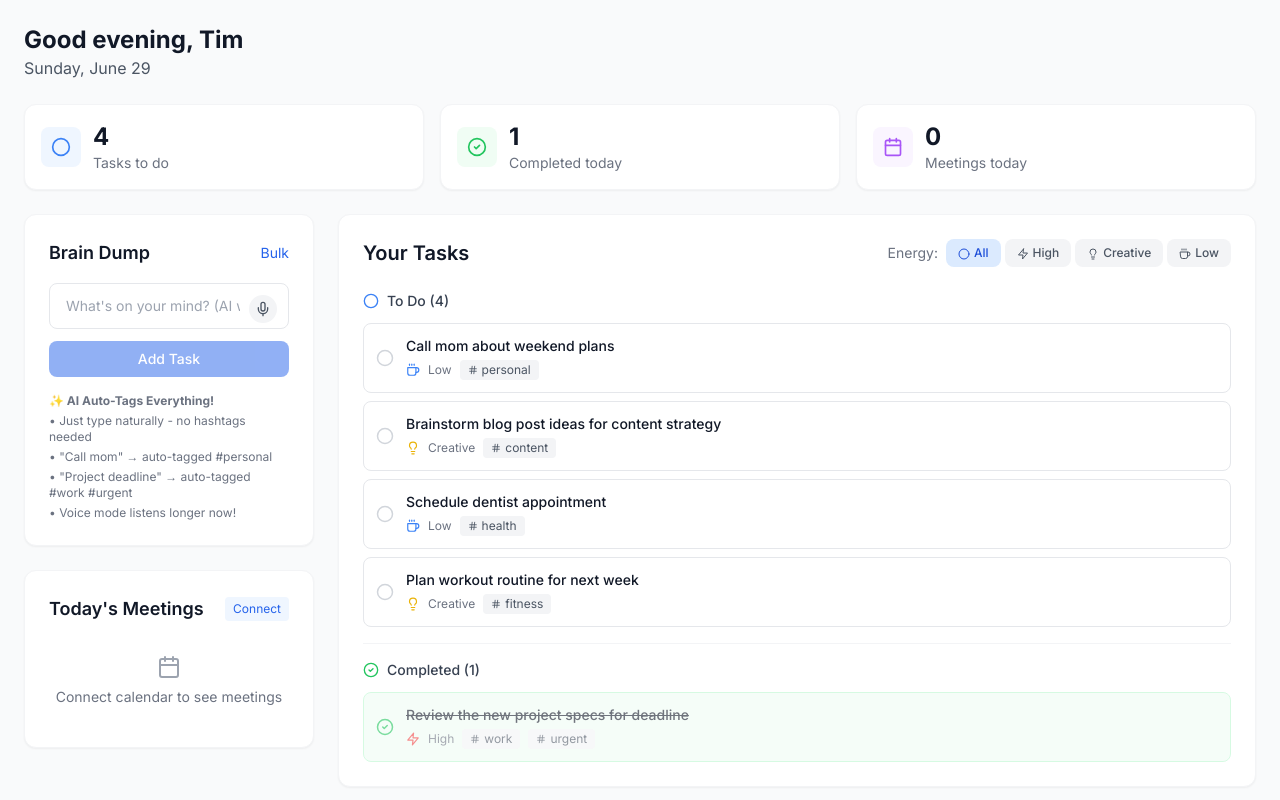
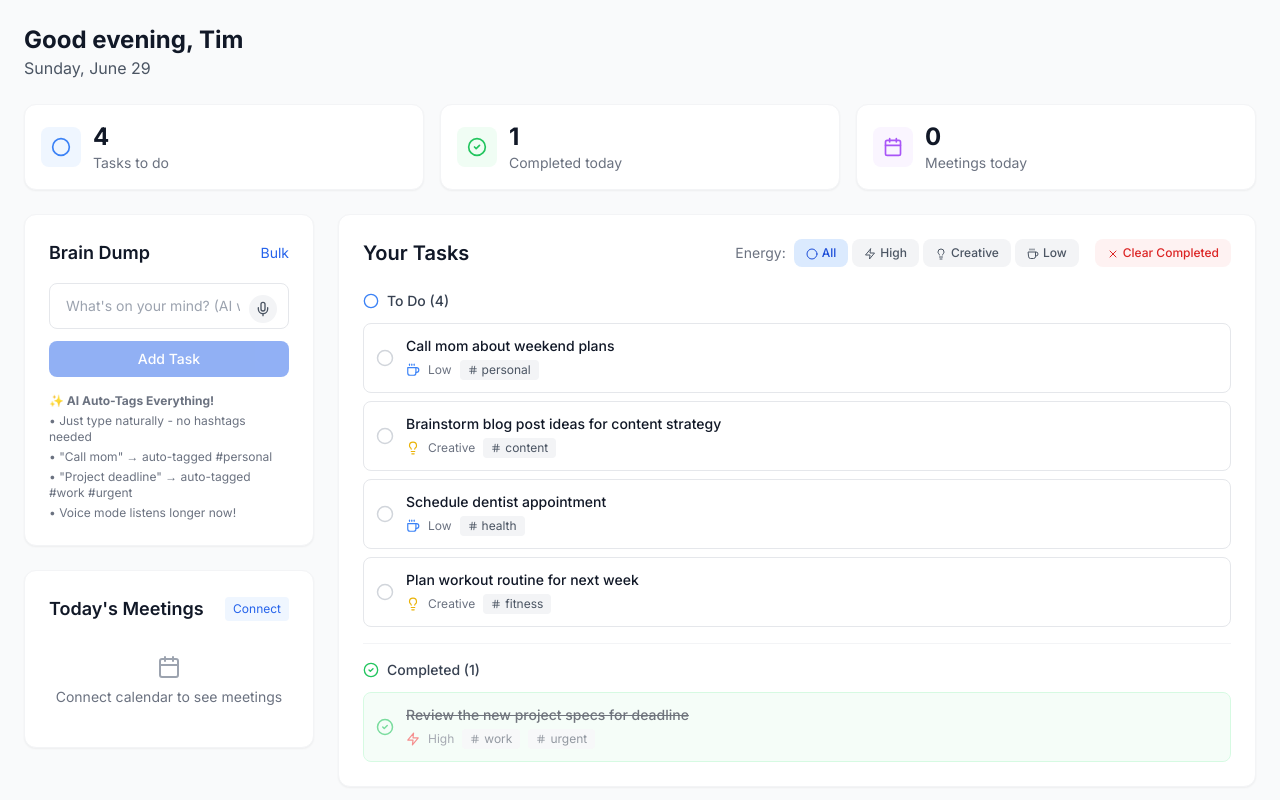
Before and after one commit to timcoe429/life-dashboard, a Next.js app: page / in a window 1280 px wide. Both pictures are taken after a click on the button 385 px from the left and 358 px from the top of the page. Shown: the top 800 px of the page. Built offline with nearby package versions, Linux system fonts and the light colour scheme.

Commit message:
Remove old tasks

```diff
--- a/components/LifeDashboard.js
+++ b/components/LifeDashboard.js
@@ -7,12 +7,12 @@ const LifeDashboard = () => {
   const [currentTime, setCurrentTime] = useState(new Date());
   const [taskInput, setTaskInput] = useState("");
   const [tasks, setTasks] = useState([
-    // Sample tasks showing AI auto-tagging in action
+    // Sample tasks showing AI auto-tagging in action - all fresh for today
     { id: 1, text: "Review the new project specs for deadline", completed: false, energy: "high", tags: ["work", "urgent"], context: "office" },
     { id: 2, text: "Call mom about weekend plans", completed: false, energy: "low", tags: ["personal"], context: "phone" },
     { id: 3, text: "Brainstorm blog post ideas for content strategy", completed: false, energy: "creative", tags: ["content"], context: "anywhere" },
-    { id: 5, text: "Schedule dentist appointment", completed: false, energy: "low", tags: ["health"], context: "phone" },
-    { id: 6, text: "Plan workout routine for next week", completed: false, energy: "creative", tags: ["fitness"], context: "anywhere" },
+    { id: 4, text: "Schedule dentist appointment", completed: false, energy: "low", tags: ["health"], context: "phone" },
+    { id: 5, text: "Plan workout routine for next week", completed: false, energy: "creative", tags: ["fitness"], context: "anywhere" },
   ]);
   const [completedToday, setCompletedToday] = useState(0);
   const [accessToken, setAccessToken] = useState(null);
@@ -70,22 +70,38 @@ const LifeDashboard = () => {
     const lastResetDate = localStorage.getItem('last_reset_date');
 
     if (lastResetDate !== today) {
-      // It's a new day! Reset all completed tasks and clear old ones
-      const resetTasks = tasks.map(task =>
-        task.completed ? { ...task, completed: false, completedAt: null } : task
-      );
+      // It's a new day! Clean up completed tasks
+      console.log('New day detected, resetting completed tasks...');
 
-      // Remove completed tasks older than today
-      const cleanedTasks = resetTasks.filter(task =>
-        !task.completedAt || new Date(task.completedAt).toDateString() === today
-      );
+      const cleanedTasks = tasks.map(task => {
+        if (task.completed) {
+          // If task was completed yesterday or has no completion date, remove it completely if it's a sample/old task
+          if (!task.completedAt || new Date(task.completedAt).toDateString() !== today) {
+            // For old/sample tasks, just remove them entirely if completed
+            return null;
+          } else {
+            // If completed today, keep as completed
+            return task;
+          }
+        }
+        return task;
+      }).filter(Boolean); // Remove null entries
 
-      if (tasks.length !== cleanedTasks.length || tasks.some((task, i) => task.completed !== cleanedTasks[i]?.completed)) {
+      // Update tasks if anything changed
+      if (tasks.length !== cleanedTasks.length || JSON.stringify(tasks) !== JSON.stringify(cleanedTasks)) {
         setTasks(cleanedTasks);
+        localStorage.setItem('dashboard_tasks', JSON.stringify(cleanedTasks));
       }
 
       localStorage.setItem('last_reset_date', today);
-      setCompletedToday(0);
+
+      // Count only tasks completed today
+      const completedTodayCount = cleanedTasks.filter(task =>
+        task.completed && task.completedAt && new Date(task.completedAt).toDateString() === today
+      ).length;
+      setCompletedToday(completedTodayCount);
+
+      console.log('Daily reset complete. Cleaned tasks:', cleanedTasks.length, 'Completed today:', completedTodayCount);
     } else {
       // Same day, count completed tasks
       const completed = tasks.filter(task => task.completed).length;
@@ -362,6 +378,25 @@ const LifeDashboard = () => {
     setCalendarEvents([]);
     setTodayEvents([]);
     console.log('Cleared all Google Calendar tokens');
+  };
+
+  const clearCompletedTasks = () => {
+    const today = new Date().toDateString();
+    const cleanedTasks = tasks.filter(task => {
+      // Keep incomplete tasks and tasks completed today
+      return !task.completed || (task.completedAt && new Date(task.completedAt).toDateString() === today);
+    });
+
+    setTasks(cleanedTasks);
+    localStorage.setItem('dashboard_tasks', JSON.stringify(cleanedTasks));
+
+    // Recount completed today
+    const completedTodayCount = cleanedTasks.filter(task =>
+      task.completed && task.completedAt && new Date(task.completedAt).toDateString() === today
+    ).length;
+    setCompletedToday(completedTodayCount);
+
+    console.log('Cleared old completed tasks');
   };
 
   const refreshAccessToken = async () => {
@@ -715,6 +750,7 @@ const LifeDashboard = () => {
               {/* Energy Filter */}
               <div className="flex items-center justify-between mb-6">
                 <h3 className="text-xl font-semibold text-gray-900">Your Tasks</h3>
+                <div className="flex items-center gap-4">
                   <div className="flex items-center gap-2">
                     <span className="text-sm text-gray-500">Energy:</span>
                     <div className="flex gap-1">
@@ -738,6 +774,18 @@ const LifeDashboard = () => {
                         </button>
                       ))}
                     </div>
+                  </div>
+
+                  {completedTasks.length > 0 && (
+                    <button
+                      onClick={clearCompletedTasks}
+                      className="px-3 py-1.5 rounded-lg text-xs font-medium bg-red-50 text-red-600 hover:bg-red-100 transition-colors"
+                      title="Clear old completed tasks"
+                    >
+                      <X size={12} className="inline mr-1" />
+                      Clear Completed
+                    </button>
+                  )}
                 </div>
               </div>
 
```
Lines whose indentation alone changed are shown as unchanged.
